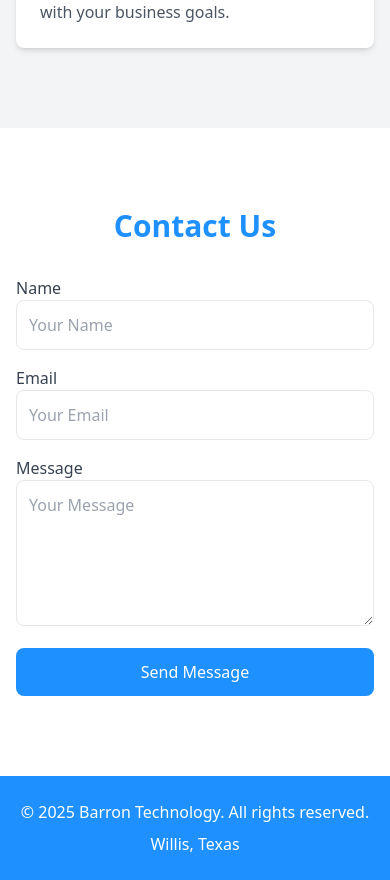
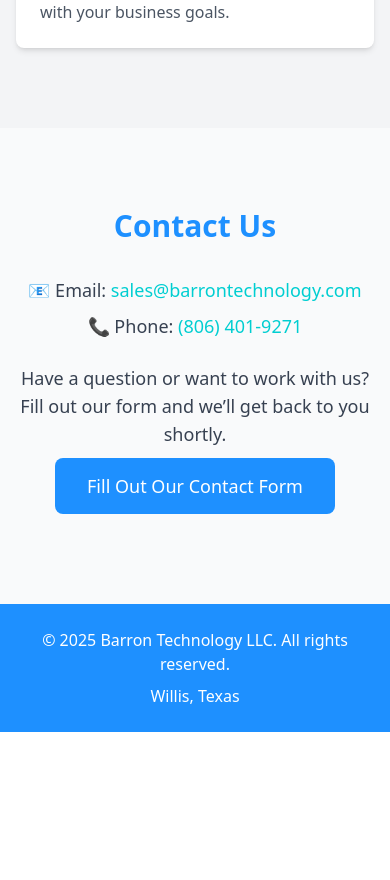
Before and after one commit to Cbarron1999/barron-technology, a React (Create React App) app: page / in a window 390 px wide. Shown: the part 2668-3548 px from the top of the page. After the commit the page ends 3400 px from the top, so only its background shows below. Built offline with nearby package versions, Linux system fonts and the light colour scheme.

Commit message:
Update Contact section with email, phone, and Microsoft Form

```diff
--- a/public/index.html
+++ b/public/index.html
@@ -6,8 +6,8 @@
     <meta name="viewport" content="width=device-width, initial-scale=1" />
     <meta name="theme-color" content="#000000" />
     <meta
-      name="description"
-      content="Web site created using create-react-app"
+      name="Barron Technology"
+      content="Barron Technology"
     />
     <link rel="apple-touch-icon" href="%PUBLIC_URL%/logo192.png" />
     <!--
@@ -24,7 +24,7 @@
       work correctly both with client-side routing and a non-root public URL.
       Learn how to configure a non-root public URL by running `npm run build`.
     -->
-    <title>React App</title>
+    <title>Barron Technology</title>
   </head>
   <body>
     <noscript>You need to enable JavaScript to run this app.</noscript>
--- a/src/App.js
+++ b/src/App.js
@@ -79,28 +79,28 @@
 }
 
 function Contact() {
-  const handleSubmit = () => {
-    alert('Message sent!');
-  };
-
   return (
-    <section id="contact" className="py-20">
+    <section id="contact" className="py-20 bg-gray-50">
       <div className="container mx-auto px-4 max-w-5xl">
         <h2 className="text-3xl font-bold text-dark-blue text-center mb-8">Contact Us</h2>
-        <div className="max-w-lg mx-auto">
-          <div className="mb-4">
-            <label htmlFor="name" className="block text-gray-700">Name</label>
-            <input type="text" id="name" className="w-full p-3 border rounded-lg" placeholder="Your Name" />
-          </div>
-          <div className="mb-4">
-            <label htmlFor="email" className="block text-gray-700">Email</label>
-            <input type="email" id="email" className="w-full p-3 border rounded-lg" placeholder="Your Email" />
-          </div>
-          <div className="mb-4">
-            <label htmlFor="message" className="block text-gray-700">Message</label>
-            <textarea id="message" className="w-full p-3 border rounded-lg" rows="5" placeholder="Your Message"></textarea>
-          </div>
-          <button onClick={handleSubmit} className="bg-dark-blue text-white px-6 py-3 rounded-lg hover:bg-light-blue w-full">Send Message</button>
+        <div className="text-center text-lg text-gray-700 mb-6">
+          <p className="mb-2">
+            📧 Email: <a href="mailto:sales@barrontechnology.com" className="text-light-blue hover:underline">sales@barrontechnology.com</a>
+          </p>
+          <p className="mb-6">
+            📞 Phone: <a href="tel:8064019271" className="text-light-blue hover:underline">(806) 401-9271</a>
+          </p>
+          <p className="mb-6">
+            Have a question or want to work with us? Fill out our form and we’ll get back to you shortly.
+          </p>
+          <a
+            href="https://forms.office.com/r/abc123" // ← Replace with your actual MS Form link
+            target="_blank"
+            rel="noopener noreferrer"
+            className="bg-dark-blue text-white px-8 py-4 rounded-lg hover:bg-light-blue transition duration-300"
+          >
+            Fill Out Our Contact Form
+          </a>
         </div>
       </div>
     </section>
@@ -111,7 +111,7 @@
   return (
     <footer className="bg-dark-blue text-white py-6">
       <div className="container mx-auto px-4 max-w-5xl text-center">
-        <p>© 2025 Barron Technology. All rights reserved.</p>
+        <p>© 2025 Barron Technology LLC. All rights reserved.</p>
         <p className="mt-2">Willis, Texas</p>
       </div>
     </footer>
```
